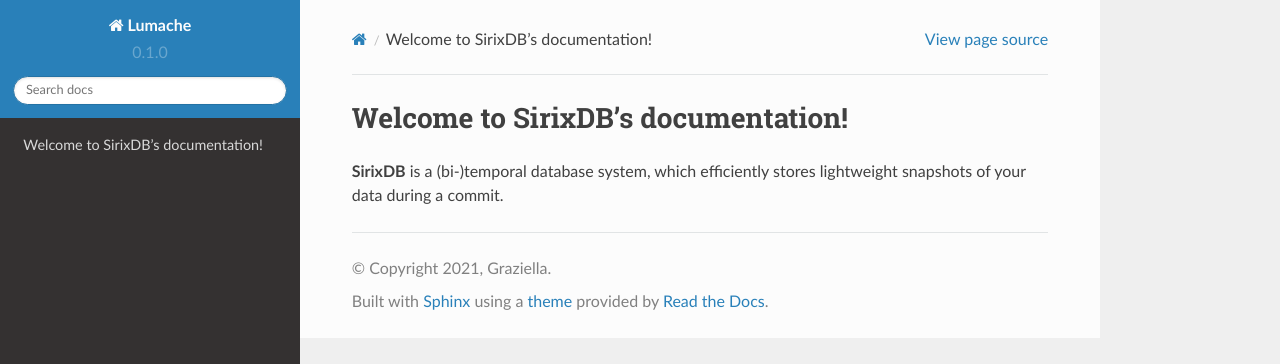
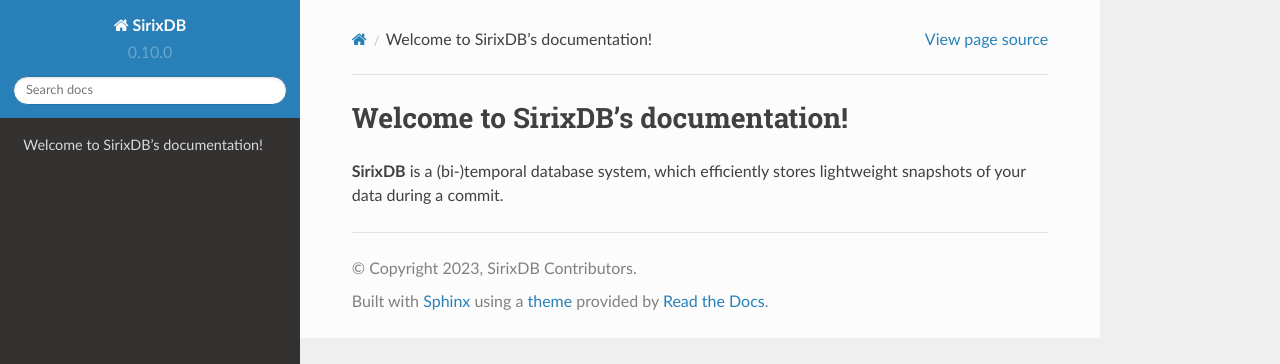
Before and after one commit to sirixdb/docs, a Sphinx documentation site: the page built from docs/source/index.rst, in a window 1280 px wide. Shown: the top 364 px of the page. Built offline with Sphinx 7.4.7 and the Read the Docs theme 2.0.0, drawn with Linux system fonts in a browser that asks for light colours.

Commit message:
Update conf.py

```diff
--- a/docs/source/conf.py
+++ b/docs/source/conf.py
@@ -2,12 +2,12 @@
 
 # -- Project information
 
-project = 'Lumache'
-copyright = '2021, Graziella'
-author = 'Graziella'
+project = 'SirixDB'
+copyright = '2023, SirixDB Contributors'
+author = 'SirixDB Contributors'
 
-release = '0.1'
-version = '0.1.0'
+release = '0.10'
+version = '0.10.0'
 
 # -- General configuration
 
```
